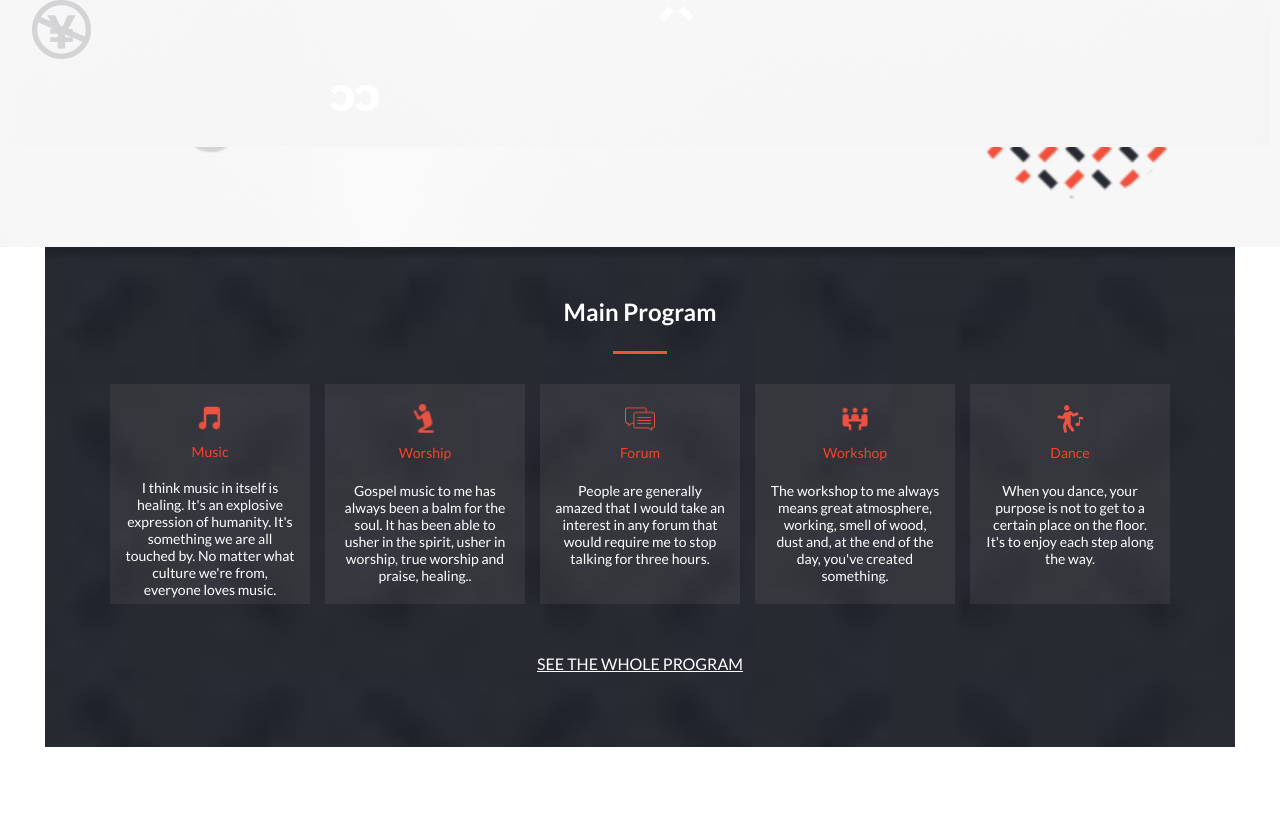
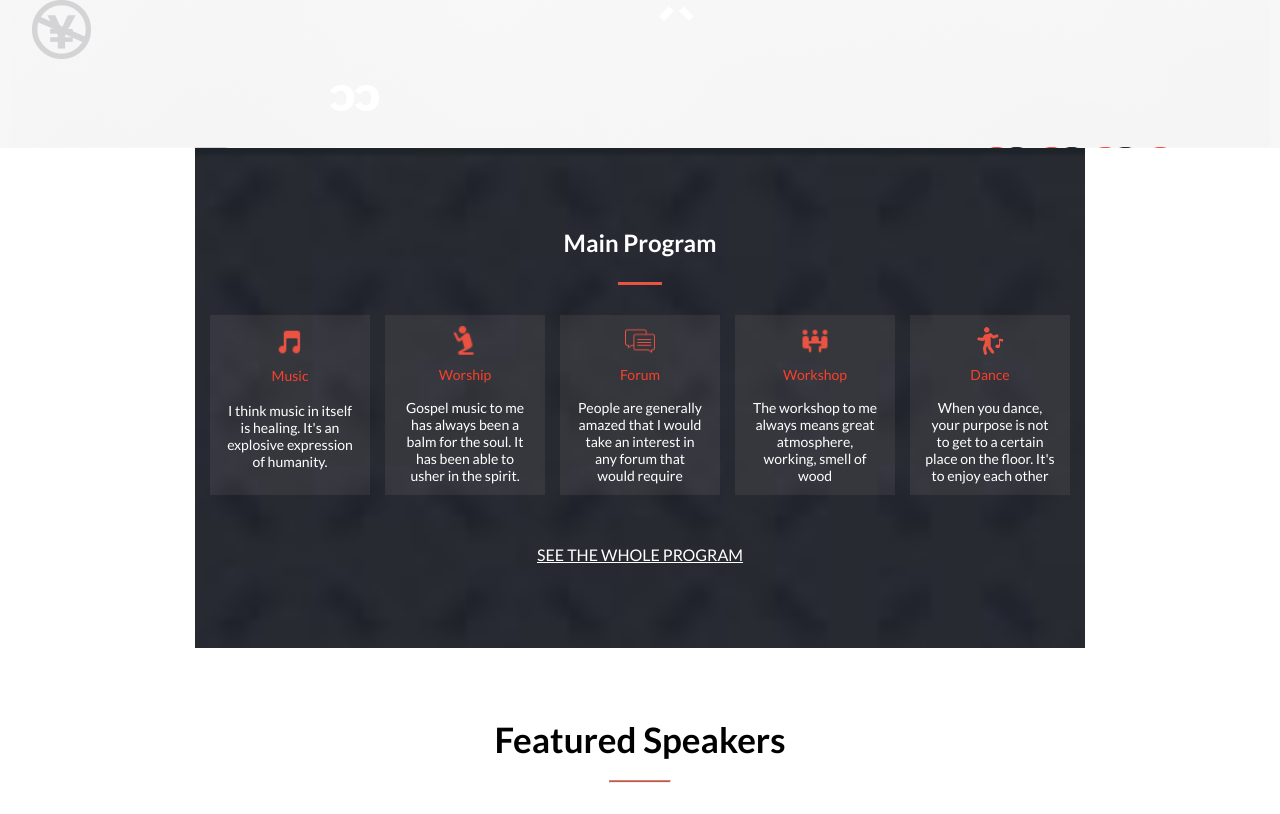
Before and after one commit to mosidrum/Capstone_project_1, a website: page index.html in a window 1280 px wide. Shown: the part 680-1494 px from the top of the page. Drawn offline with Linux system fonts and the light colour scheme.

Commit message:
Make changes from reviewer

```diff
--- a/css/about-media.css
+++ b/css/about-media.css
@@ -119,7 +119,7 @@
     background-repeat: no-repeat;
     background-size: cover;
     width: 100%;
-    padding-bottom: 30px;
+    padding-bottom: 80px;
   }
 
   .head h1 {
@@ -156,6 +156,10 @@
     border-color: #e6e4e4;
   }
 
+  .mid .mid-text {
+    padding-top: 70px;
+  }
+
   .past-img {
     display: flex;
     flex-direction: row;
--- a/css/index-media.css
+++ b/css/index-media.css
@@ -58,6 +58,10 @@
     font-size: 18px;
   }
 
+  .start {
+    padding-bottom: 1px;
+  }
+
   .main-program a {
     color: #fff;
     bottom: -35px;
@@ -89,7 +93,7 @@
 
   .spons img {
     padding: 10px;
-    width: 100px;
+    width: 100%;
     height: 60px;
   }
 
@@ -175,7 +179,7 @@
 
   .main-program {
     height: 500px;
-    padding: 50px;
+    padding-top: 80px;
   }
 
   .main-program .program {
@@ -196,8 +200,8 @@
     align-items: center;
     align-self: center;
     gap: 5px;
-    height: 220px;
-    width: 200px;
+    height: 180px;
+    width: 160px;
     font-size: 14px;
   }
 
@@ -205,7 +209,7 @@
     width: 100%;
     text-align: center;
     height: 60%;
-    padding: 5px;
+    padding: 10px 5px;
   }
 
   .main-program section .left img {
@@ -225,6 +229,13 @@
 
   .featured h2 {
     margin-top: 20px;
+  }
+
+  .featured .line {
+    width: 5%;
+    margin: auto;
+    height: 3px;
+    background: #f94129;
   }
 
   .speaker-holder {
--- a/css/index.css
+++ b/css/index.css
@@ -37,6 +37,10 @@
   z-index: 20;
 }
 
+nav span {
+  display: none;
+}
+
 nav ul {
   display: flex;
   flex-direction: column;
@@ -51,7 +55,7 @@
 }
 
 .second-header {
-  background: rgb(0, 0, 0);
+  background: #2e2e2e;
   height: 100vh;
   display: none;
 }
@@ -252,6 +256,8 @@
 
 .featured .line {
   position: relative;
+  height: 2px;
+  background-color: #f64e39;
   top: 20px;
   width: 15%;
   margin: auto;
--- a/index.html
+++ b/index.html
@@ -62,7 +62,7 @@
           <p>Music</p>
         </div>
         <div class="right">
-          I think music in itself is healing. It's an explosive expression of humanity. It's something we are all touched by. No matter what culture we're from, everyone loves music.
+          I think music in itself is healing. It's an explosive expression of humanity.
         </div>
       </section>
       <section>
@@ -71,7 +71,7 @@
           <p>Worship</p>
         </div>
         <div class="right">
-          Gospel music to me has always been a balm for the soul. It has been able to usher in the spirit, usher in worship, true worship and praise, healing..
+          Gospel music to me has always been a balm for the soul. It has been able to usher in the spirit.
         </div>
       </section>
       <section>
@@ -80,7 +80,7 @@
           <p>Forum</p>
         </div>
         <div class="right">
-          People are generally amazed that I would take an interest in any forum that would require me to stop talking for three hours.
+          People are generally amazed that I would take an interest in any forum that would require
         </div>
       </section>
       <section>
@@ -89,7 +89,7 @@
           <p>Workshop</p>
         </div>
         <div class="right">
-          The workshop to me always means great atmosphere, working, smell of wood, dust and, at the end of the day, you've created something.
+          The workshop to me always means great atmosphere, working, smell of wood
         </div>
       </section>
       <section>
@@ -98,7 +98,7 @@
           <p>Dance</p>
         </div>
         <div class="right">
-          When you dance, your purpose is not to get to a certain place on the floor. It's to enjoy each step along the way.
+          When you dance, your purpose is not to get to a certain place on the floor. It's to enjoy each other
         </div>
       </section>
       <button> JOIN CONCERT 2023</button>
```
Also changed, not shown: css/about.css (+9 -2 lines), README.md.
